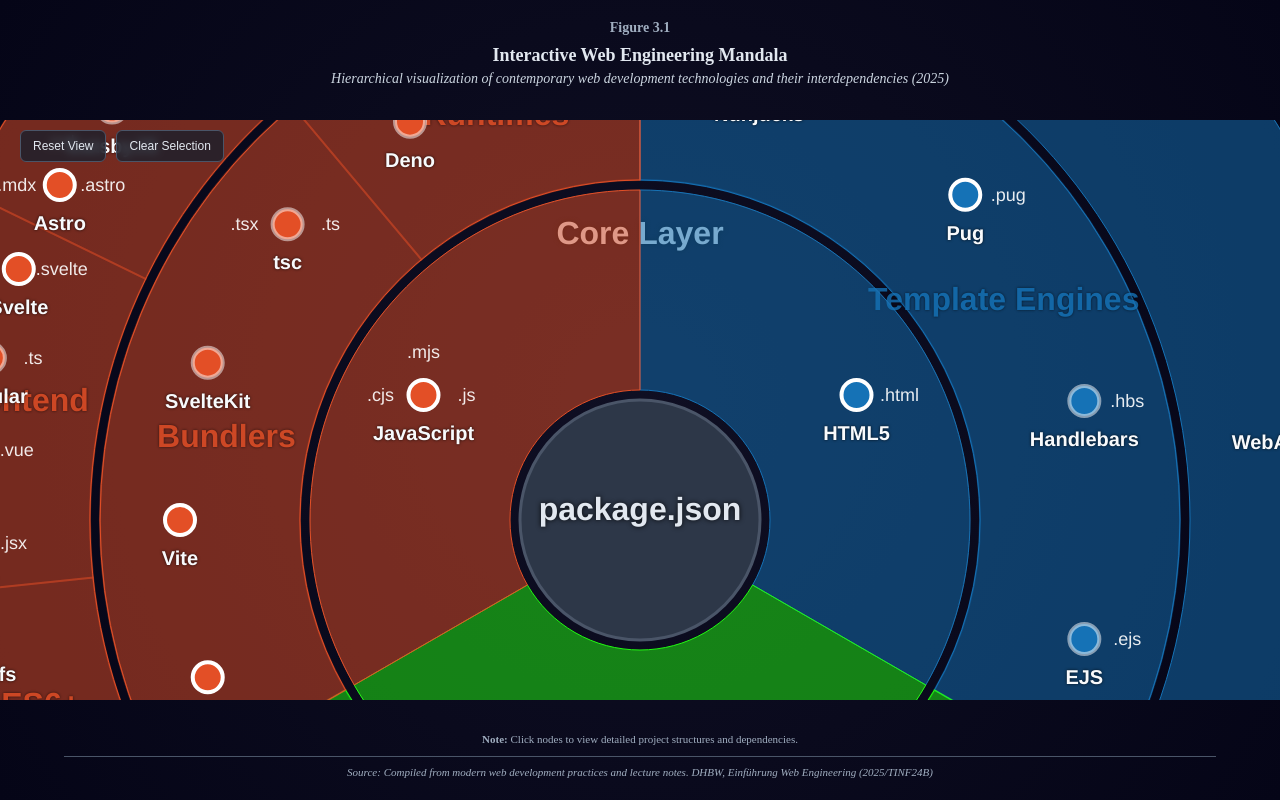
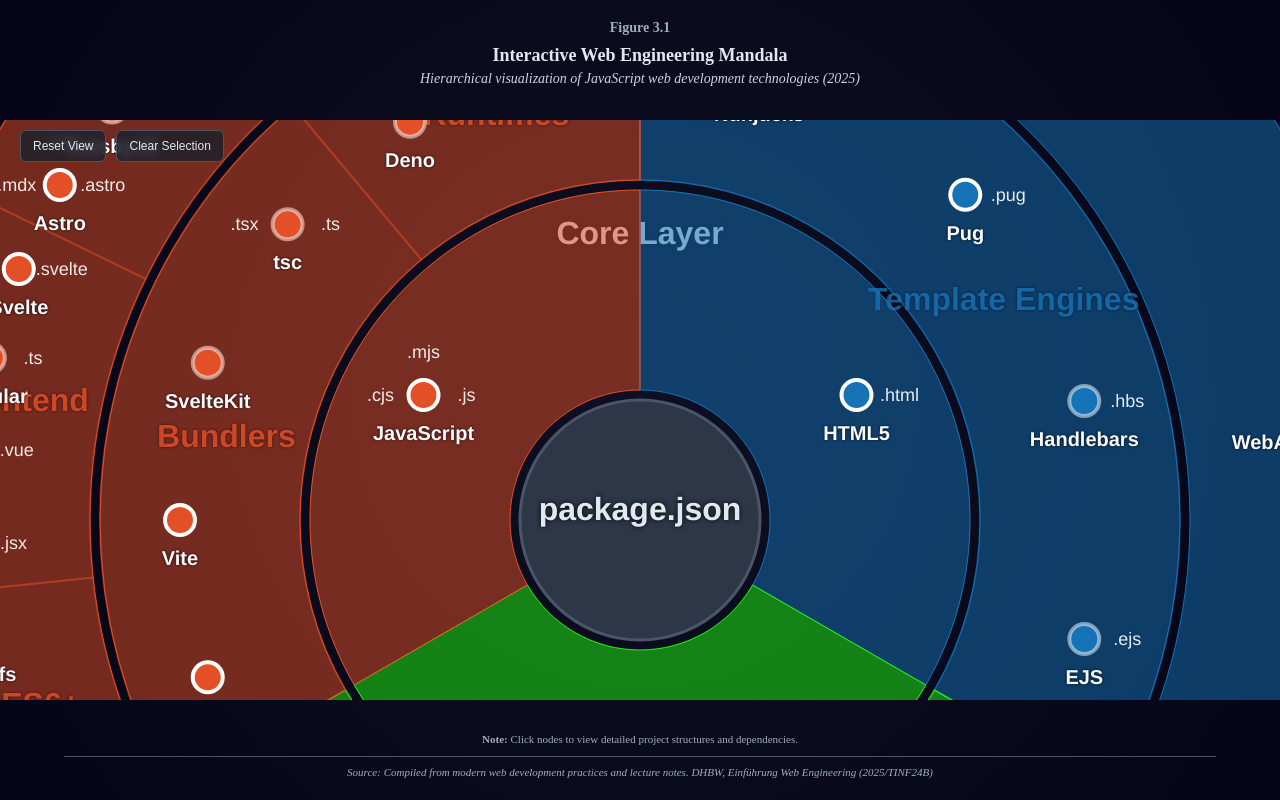
Before and after one commit to nextlevelshit/web-engineering-mandala, a website: page index.html in a window 1280 px wide. Drawn offline with nearby package versions, Linux system fonts and the light colour scheme.

Commit message:
update figure subtitle to specify JavaScript web development technologies

```diff
--- a/index.html
+++ b/index.html
@@ -473,8 +473,7 @@
 <div class="academic-header">
     <div class="figure-number">Figure 3.1</div>
     <div class="figure-title">Interactive Web Engineering Mandala</div>
-    <div class="figure-subtitle">Hierarchical visualization of contemporary web development technologies and their
-        interdependencies (2025)
+    <div class="figure-subtitle">Hierarchical visualization of JavaScript web development technologies (2025)
     </div>
 </div>
 
```
